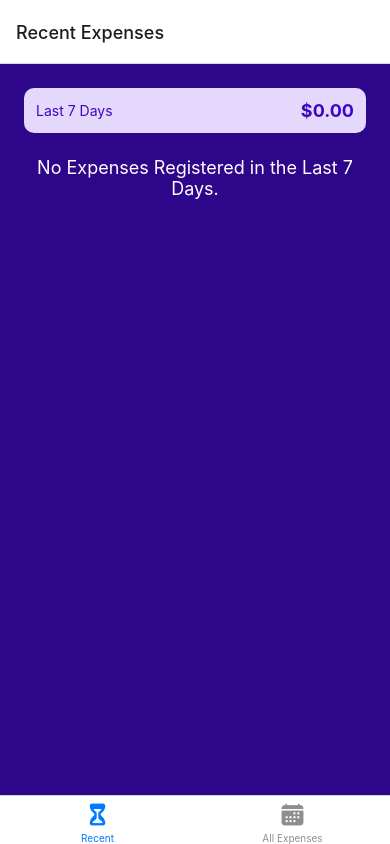
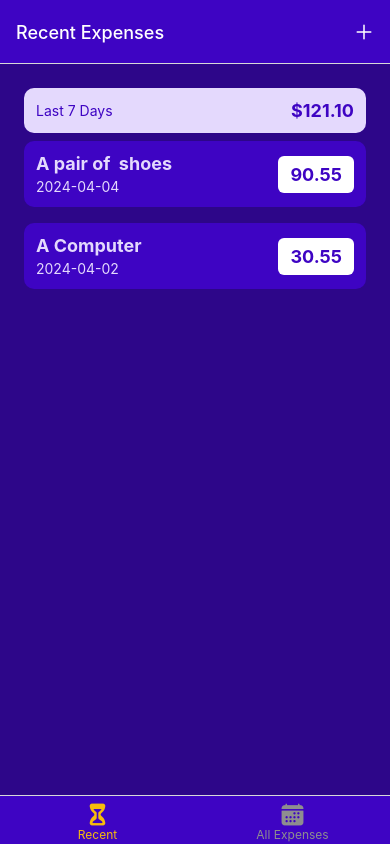
Before and after one commit to mojahid-belaman/Expense-Tracker-React-Native, a React Native app: screen / in a window 390 px wide. Built offline with nearby package versions, Linux system fonts and the light colour scheme.

Commit message:
create screens with help of library named React Navigation and use two kind of navigator like Stack Navigator and Tab Bottom

```diff
--- a/App.tsx
+++ b/App.tsx
@@ -5,54 +5,53 @@ import { createBottomTabNavigator } from "@react-navigation/bottom-tabs";
 import Ionicons from "@expo/vector-icons/Ionicons";
 
 import ManageExpense from "./screens/ManageExpense";
-import { screenOptions } from "./constants/styles";
+import { screenStackOptions, screenTabOptions } from "./constants/styles";
 import RecentExpenses from "./screens/RecentExpenses";
 import AllExpenses from "./screens/AllExpenses";
+import IconButton from "./components/UI/IconButton";
+import { BottomTabParamList, RootStackParamList } from "./types/screenType";
+import ExpenseProvider from "./store/context/expenseContext";
 
-const Stack = createNativeStackNavigator();
-const Tab = createBottomTabNavigator();
+const Stack = createNativeStackNavigator<RootStackParamList>();
+const Tab = createBottomTabNavigator<BottomTabParamList>();
 
-const screens = [
-  {
-    name: "RecentExpenses",
-    component: RecentExpenses,
-    options: {
+function ExpensesOverview() {
+  return (
+    <Tab.Navigator
+      screenOptions={({ navigation }) => ({
+        ...screenTabOptions,
+        headerRight: ({ tintColor }) => (
+          <IconButton
+            icon="add"
+            color={tintColor}
+            size={24}
+            onPress={() => navigation.navigate("ManageExpense")}
+          />
+        ),
+      })}
+    >
+      <Tab.Screen
+        name="RecentExpenses"
+        component={RecentExpenses}
+        options={{
           title: "Recent Expenses",
           tabBarLabel: "Recent",
           tabBarIcon: ({ color, size }: { color: string; size: number }) => (
             <Ionicons name="hourglass" color={color} size={size} />
           ),
-    },
-  },
-  {
-    name: "AllExpenses",
-    component: AllExpenses,
-    options: {
+        }}
+      />
+      <Tab.Screen
+        name="AllExpenses"
+        component={AllExpenses}
+        options={{
           title: "All Expenses",
           tabBarLabel: "All Expenses",
           tabBarIcon: ({ color, size }: { color: string; size: number }) => (
             <Ionicons name="calendar" color={color} size={size} />
           ),
-    },
-  },
-  // Add more screens as needed
-];
-
-function ExpensesOverview() {
-  return (
-    <Tab.Navigator
-      screenOptions={{
-        ...screenOptions,
         }}
-    >
-      {screens.map((screen, index) => (
-        <Stack.Screen
-          key={index}
-          name={screen.name}
-          component={screen.component}
-          options={screen.options}
       />
-      ))}
     </Tab.Navigator>
   );
 }
@@ -61,8 +60,13 @@ export default function App() {
   return (
     <>
       <StatusBar style="light" />
+      <ExpenseProvider>
         <NavigationContainer>
-        <Stack.Navigator>
+          <Stack.Navigator
+            screenOptions={{
+              ...screenStackOptions,
+            }}
+          >
             <Stack.Screen
               name="ExpenseOverview"
               component={ExpensesOverview}
@@ -70,9 +74,16 @@ export default function App() {
                 headerShown: false,
               }}
             />
-          <Stack.Screen name="ManageExpense" component={ManageExpense} />
+            <Stack.Screen
+              name="ManageExpense"
+              component={ManageExpense}
+              options={{
+                presentation: "modal",
+              }}
+            />
           </Stack.Navigator>
         </NavigationContainer>
+      </ExpenseProvider>
     </>
   );
 }
```
Lines whose indentation alone changed are shown as unchanged.
